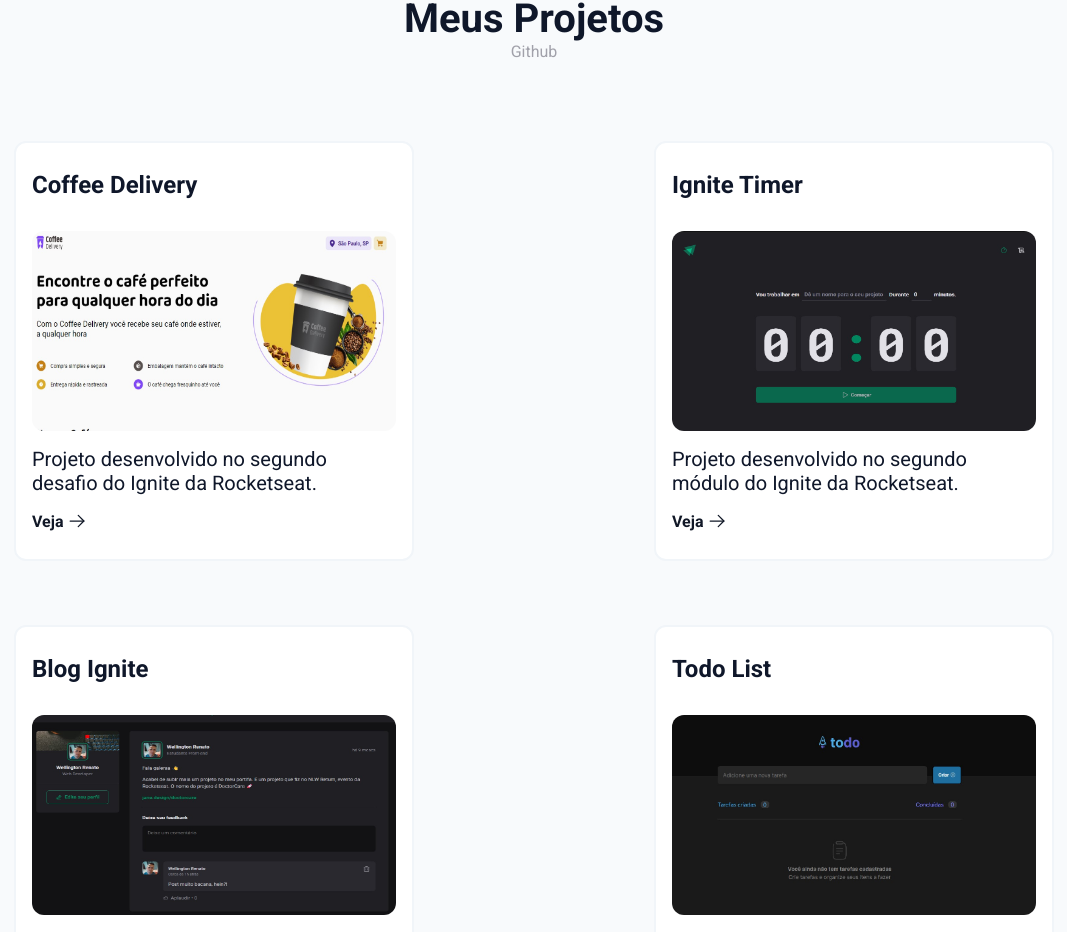
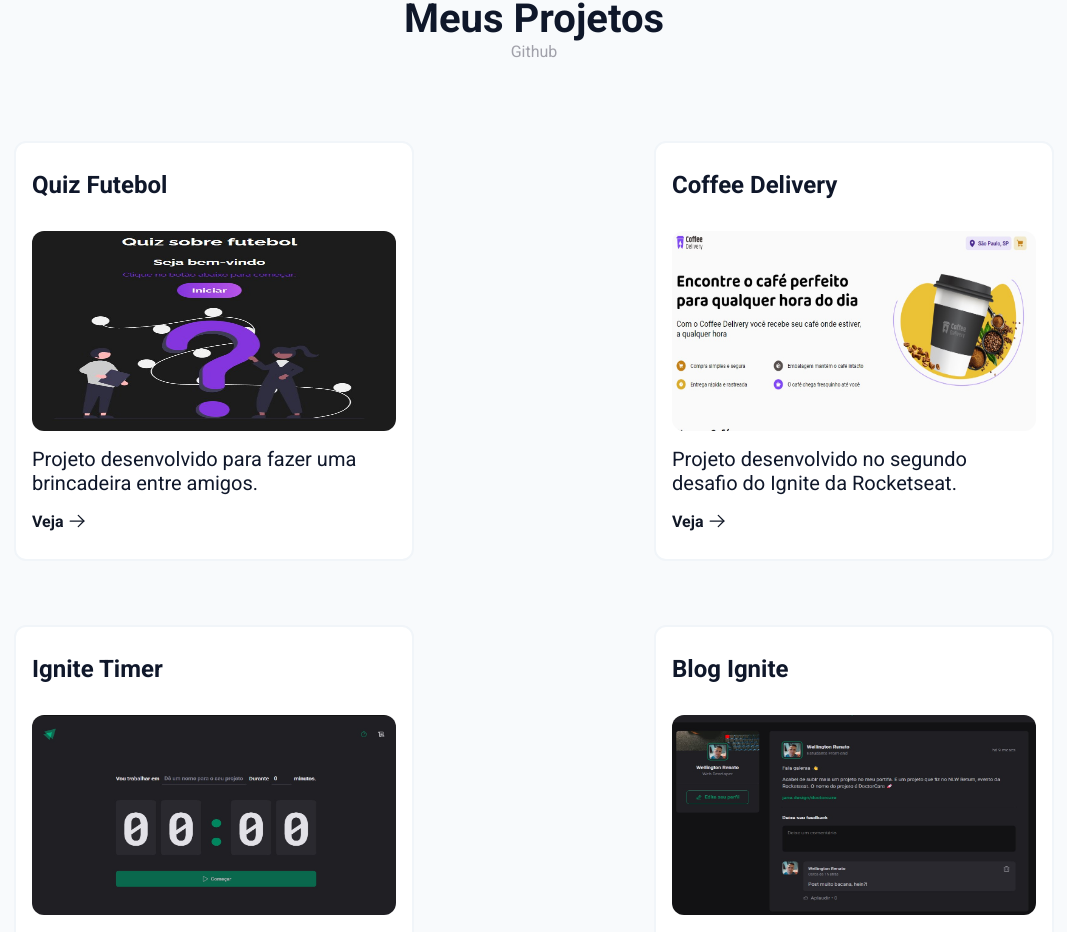
Before and after one commit to wellrenato12/Portfolio-React, a React (Vite) app: page / in a window 1280 px wide. Shown: the part 2181-3113 px from the top of the page, without its empty margins (106-1173 px from the left). Built offline with nearby package versions, Linux system fonts and the light colour scheme.

Commit message:
Inserindo novo projeto

```diff
--- a/src/components/About/Formation/index.tsx
+++ b/src/components/About/Formation/index.tsx
@@ -16,7 +16,7 @@
             </p>
             <p>{institution}</p>
             <a href={link} target="__blank">
-                <CloudArrowDown size={32} />
+                <CloudArrowDown size={34} />
             </a>
         </CardFormationContainer>
     )
--- a/src/components/ListProjects/index.tsx
+++ b/src/components/ListProjects/index.tsx
@@ -14,8 +14,16 @@
 import JogoDaVelha from '../../assets/imgProjects/jogo-da-velha.jpg'
 import PortfolioAntigo from '../../assets/imgProjects/portfolio-antigo.jpg'
 import Workshop from '../../assets/imgProjects/workshop.jpg'
+import Quiz from '../../assets/imgProjects/quiz-futebol.jpg'
 
 const projects = [
+    {
+        name: "Quiz Futebol",
+        projectImage: Quiz,
+        altText: "Quiz Futebol",
+        description: "Projeto desenvolvido para fazer uma brincadeira entre amigos.",
+        link: "https://well-quiz-futebol.netlify.app/",
+    },
     {
         name: "Coffee Delivery",
         projectImage: CoffeeDelivery,
```
Also changed, not shown: src/assets/imgProjects/quiz-futebol.jpg (added).
